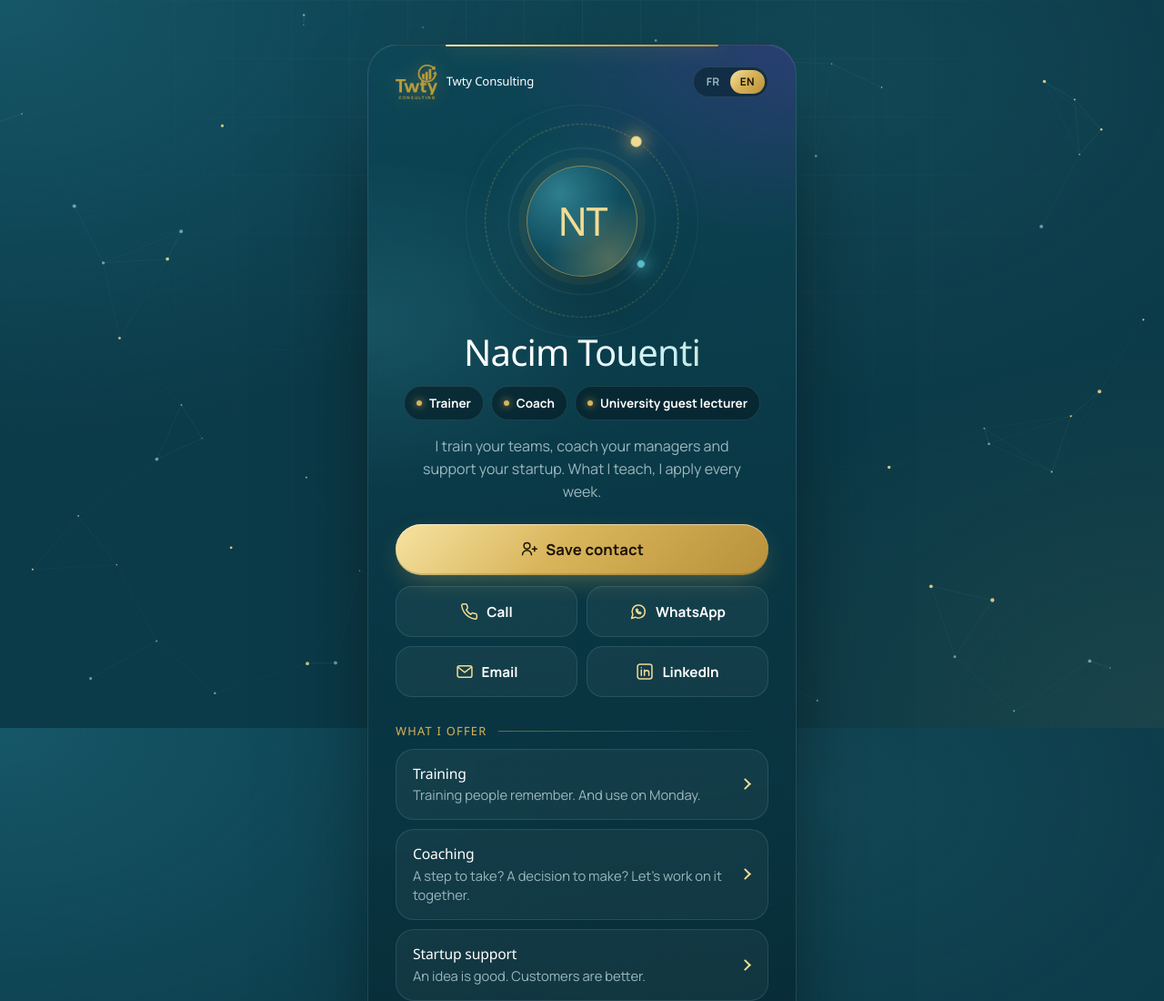
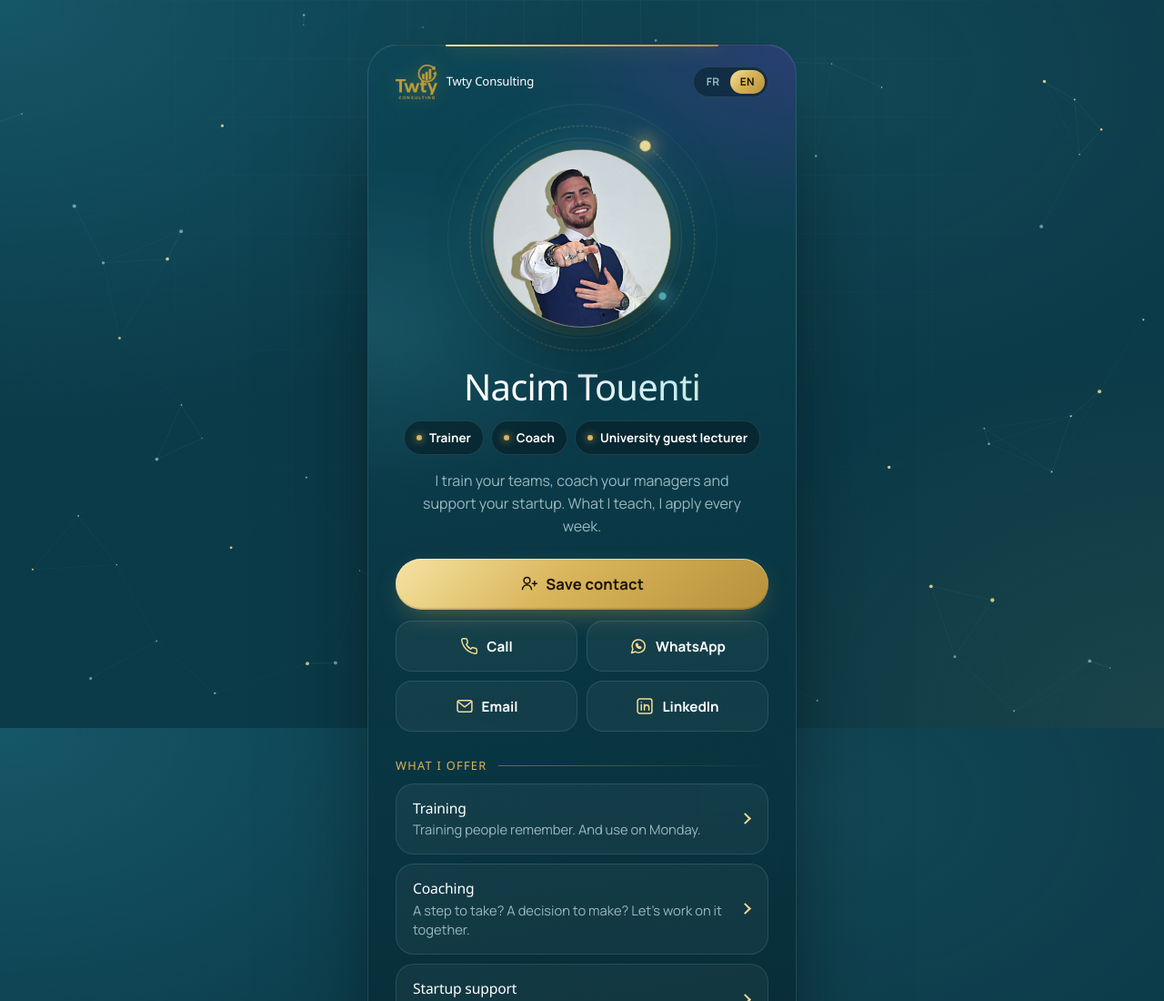
Before and after one commit to Nacimuus/twty-consulting-website, a plain HTML site: page Nacim.html in a window 1280 px wide. Shown: the top 1100 px of the page at 91% size. Drawn offline with Linux system fonts and the light colour scheme; animation ran at ten frames a second; a web font is replaced by a local one.

Commit message:
Carte NFC : photo de Nacim, cadrage large avec le geste
- assets/img/nacim-touenti.webp (720 px, 26 Ko), centrée, poing et main visibles
- Portrait agrandi sur la carte ; photo aussi intégrée à la vCard

Co-Authored-By: Claude Opus 5.5 <noreply@anthropic.com>
Claude-Session: https://claude.ai/code/session_019TyHicc8WXxiCwt5oLop5P

```diff
--- a/Nacim.html
+++ b/Nacim.html
@@ -59,9 +59,7 @@
         <div class="orbit orbit--3" aria-hidden="true"></div>
         <div class="orbit orbit--1" aria-hidden="true"><span class="sat"></span></div>
         <div class="orbit orbit--2" aria-hidden="true"><span class="sat"></span></div>
-        <!-- Photo : remplacer cette div par
-             <img class="portrait portrait--hero" src="/assets/img/nacim-touenti.webp" alt="Nacim Touenti"> -->
-        <div class="portrait portrait--hero" role="img" aria-label="Nacim Touenti">NT</div>
+        <img class="portrait portrait--hero nfc-photo" src="/assets/img/nacim-touenti.webp" alt="Nacim Touenti" width="720" height="720" fetchpriority="high">
       </div>
 
       <h1 class="nfc-name">Nacim Touenti</h1>
--- a/assets/css/nacim.css
+++ b/assets/css/nacim.css
@@ -47,9 +47,14 @@ html[data-lang="en"] .nfc-lang [data-set-lang="en"] { background: var(--gold-gra
 
 /* ---------- Identité ---------- */
 .nfc-hero { text-align: center; padding-top: 8px; }
-.nfc-visual { position: relative; width: min(232px, 62vw); aspect-ratio: 1; margin: 10px auto 6px; }
+.nfc-visual { position: relative; width: min(270px, 72vw); aspect-ratio: 1; margin: 10px auto 6px; }
 .nfc-visual .portrait--hero { font-size: clamp(2.1rem, 9vw, 2.7rem); }
-.nfc-visual img.portrait { position: absolute; inset: 24%; width: 52%; height: 52%; border-radius: 50%; }
+/* Photo plus grande que sur le site : on voit le geste, pas seulement le visage */
+.nfc-visual .orbit--2 { inset: 9%; }
+.nfc-visual img.portrait--hero {
+  position: absolute; inset: 14%; width: 72%; height: 72%; border-radius: 50%;
+  object-fit: cover; object-position: 50% 45%; background: #e9ecea;
+}
 .nfc-name {
   font-size: clamp(1.9rem, 8.4vw, 2.5rem); margin: 0 0 14px;
   background: linear-gradient(100deg, #fff 0%, #fff 45%, #c4ecf1 75%, var(--gold-2) 100%);
```
Also changed, not shown: assets/img/nacim-touenti.webp (added), 2 other files.
